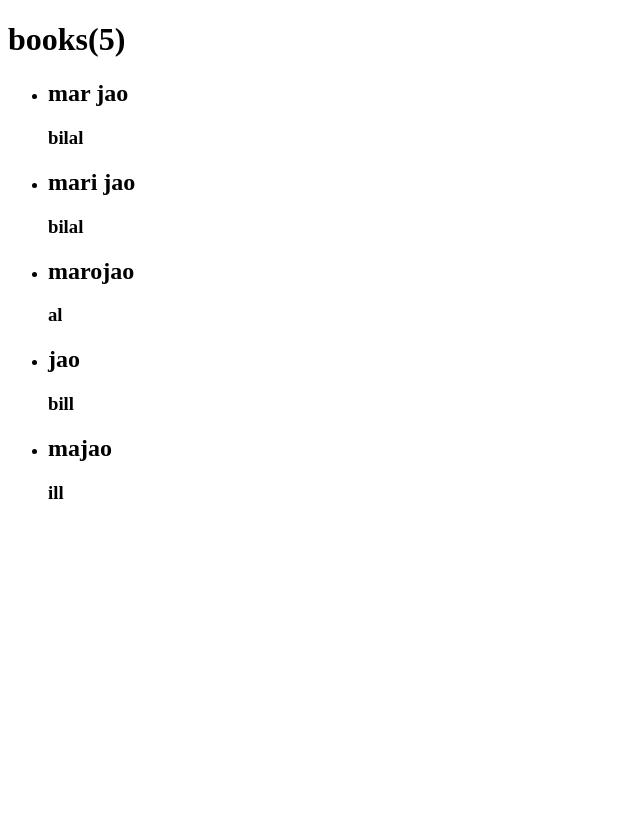
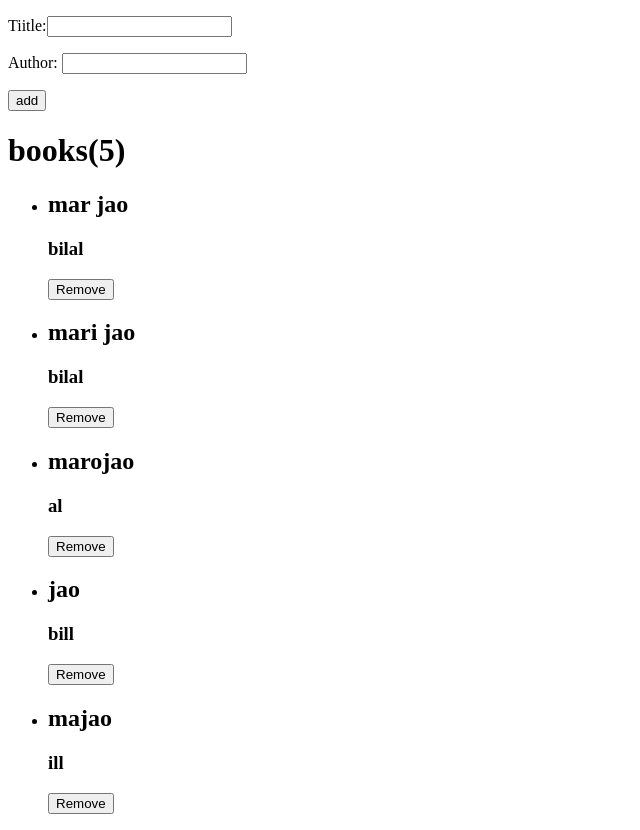
Before and after one commit to WebSolTechnologies/backbone, a plain HTML site: page index.html in a window 1280 px wide. Shown: the whole page, without its empty margins (0-640 px from the left). Before the commit the page ends 800 px from the top, so only its background shows below. Drawn offline with Linux system fonts and the light colour scheme; no server answers.

Commit message:
Managing DOM events

```diff
--- a/app5.js
+++ b/app5.js
@@ -72,26 +72,72 @@ error
 var BookView= Backbone.View.extend({
   tagName: 'li',
   template: _.template($("#BookViewTemplate").html()),
+  events: {
+    'click .remove' : 'removeModel'
+  },
   render: function(){
     this.el.innerHTML = this.template(this.model.toJSON())
     return this;
+  },
+  removeModel: function(model){
+    this.model.collection.remove(this.model);
   }
 });
 
 var BooksView= Backbone.View.extend({
+  initialize: function(){
+    this.listenTo(this.collection,'remove', this.removeBook);
+    this.listenTo(this.collection,'add',this.addBook);
+
+    this.listenTo(this.colllection,'remove',this.updateNum);
+    this.listenTo(this.colllection,'add',this.updateNum);
+
+  },
+  children: {},
   template: _.template($("#BooksViewTemplate").html()),
   render: function(){
     this.el.innerHTML= this.template(this.collection);
     var ul = this.$('ul');
-    this.collection.each(function(model){
-      var bookView= new BookView({model: model});
-      ul.append(bookView.render().el);
-    })
+    this.collection.each(this.addBook.bind(this));
     return this;
+  },
+  addBook: function(model){
+    var ul = this.$('ul');
+    this.children[model.cid]= new BookView({model: model});
+    ul.append(this.children[model.cid].render().el);
+  },
+  removeBook: function(model){
+    this.children[model.cid].remove();
+  },
+  updateNum: function(){
+    this.$('this.span').text(this.collection.length);
   }
 
-})
+});
+
+var AddBookView= Backbone.View.extend({
+  template: _.template($("#AddBookViewTemplate").html()),
+  events: {
+    'click .add' : 'addBook'
+  },
+  render: function(){
+    this.el.innerHTML =this.template();
+    return this;
+  },
+  addBook: function(evt){
+    this.collection.add({
+      title: this.$('#title').val(),
+      author: this.$('#author').val()
+    });
+
+  }
 
 
+});
+
+
+
+var addBookView= new AddBookView({collection: books})
 var booksView= new BooksView({collection: books});
+main.append(addBookView.render().el)
 main.append(booksView.render().el);
--- a/index.html
+++ b/index.html
@@ -8,11 +8,19 @@
   <script type="text/template" id='BookViewTemplate'>
     <h2><%= title %></h2>
     <h3><%= author %></h3>
+    <p> <button class="remove"> Remove</button></p>
   </script>
   <script type="text/template" id='BooksViewTemplate'>
-   <h1>books(<%=length %>)</h1>
+   <h1>books(<span><%=length %></span>)</h1>
    <ul></ul>
   </script>
+  <script type="text/template" id='AddBookViewTemplate'>
+   <p>Tiitle:<input  id='title'></p>
+   <p> Author: <input  id='author'></p>
+   <p> <button class="add"> add</button></p>
+  </script>
+
+
 
 
   <script src='lib/jquery.js'></script>
```
